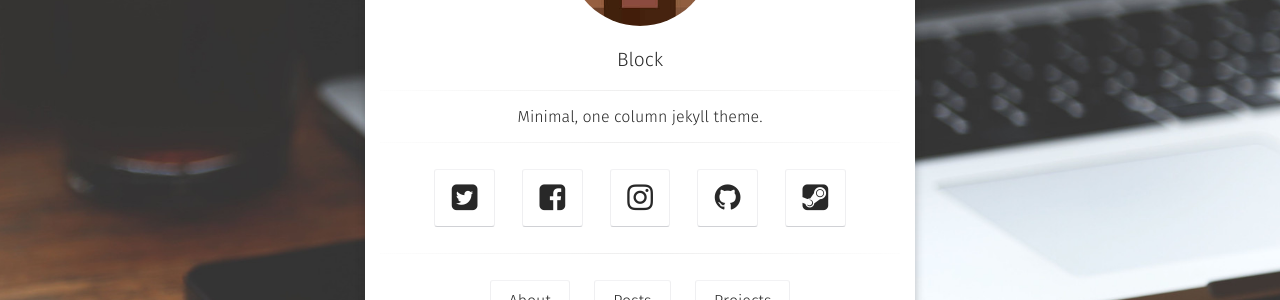
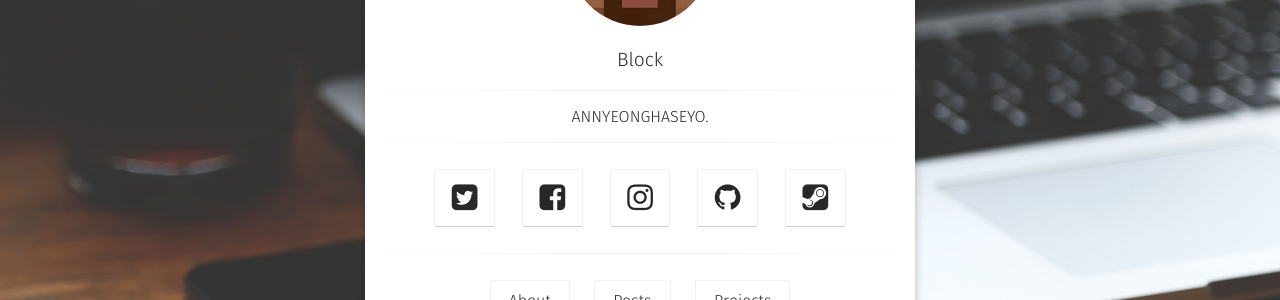
Before and after one commit to john3670/john3670.github.com, a Jekyll site: the page built from index.html, in a window 1280 px wide. Shown: the part 350-650 px from the top of the page. Built offline with Jekyll 4.4.1, drawn with Linux system fonts in a browser that asks for light colours; some web fonts are replaced.

Commit message:
Update _config.yml

```diff
--- a/_config.yml
+++ b/_config.yml
@@ -1,6 +1,6 @@
 # Site'
 title:              Block
-bio:                'Minimal, one column jekyll theme.'
+bio:                'ANNYEONGHASEYO.'
 description:        "Moon is a minimal, one column jekyll theme for your blog."
 reading_time:       true
 words_per_minute:   200
```
